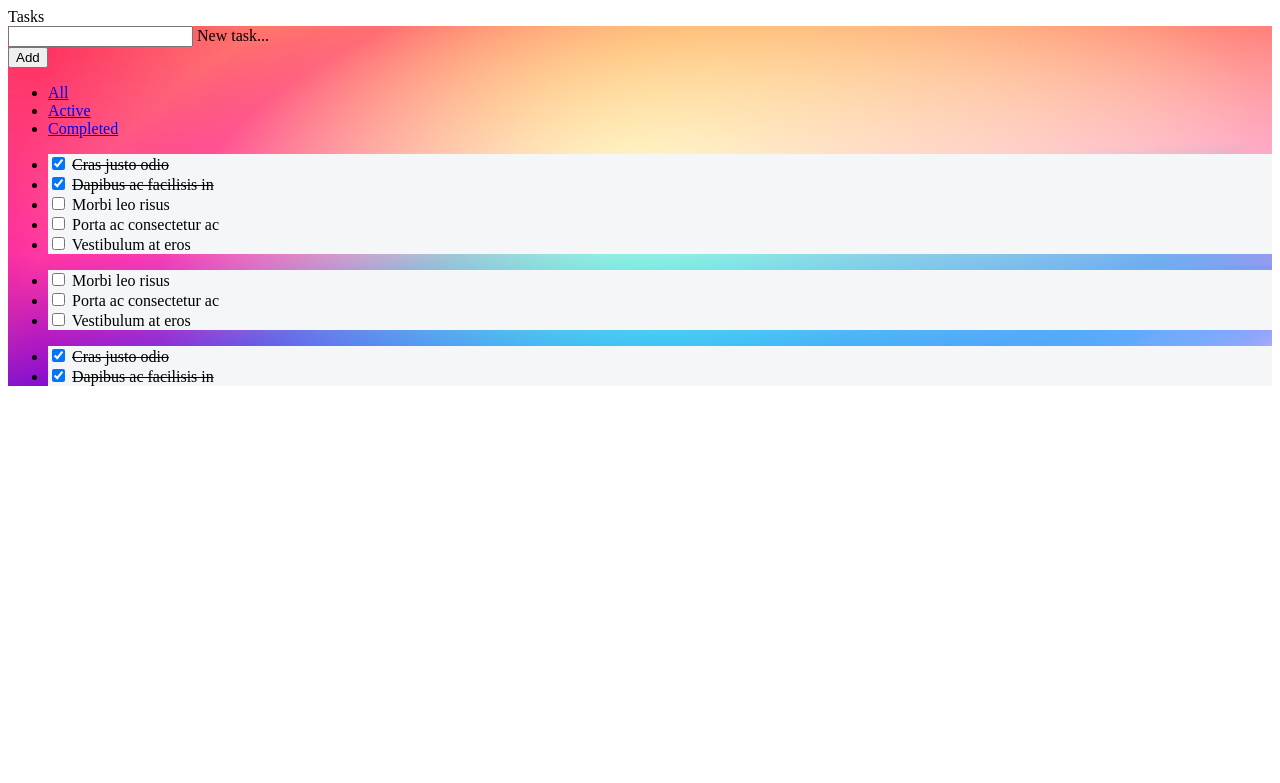
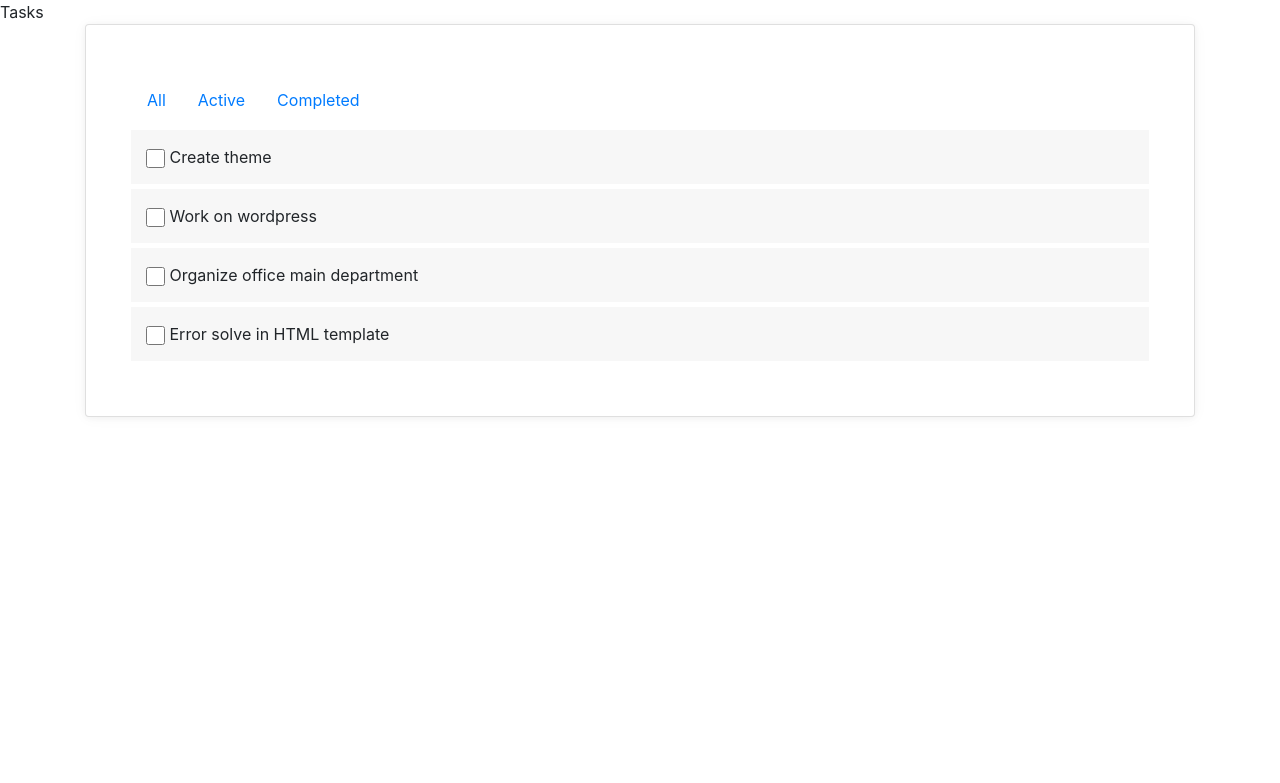
Before and after one commit to AlbandariAljabri/Anjezha, a Django app: page /display/task/ in a window 1280 px wide. Shown: the top 783 px of the page. Run offline with Django 5.2, Linux system fonts and the light colour scheme; some libraries are stand-ins or nearby versions.

Commit message:
done display task, added css sheet and js file :)

```diff
--- /dev/null
+++ b/Anjezha/main/static/css/style.css
@@ -0,0 +1,102 @@
+
+body{
+    margin-top:20px;
+    background: #f8f8f8;
+}
+
+.todo-nav {
+    margin-top: 10px
+}
+
+.todo-list {
+    margin: 10px 0
+}
+
+.todo-list .todo-item {
+    padding: 15px;
+    margin: 5px 0;
+    border-radius: 0;
+    background: #f7f7f7
+}
+
+.todo-list.only-active .todo-item.complete {
+    display: none
+}
+
+.todo-list.only-active .todo-item:not(.complete) {
+    display: block
+}
+
+.todo-list.only-complete .todo-item:not(.complete) {
+    display: none
+}
+
+.todo-list.only-complete .todo-item.complete {
+    display: block
+}
+
+.todo-list .todo-item.complete span {
+    text-decoration: line-through
+}
+
+.remove-todo-item {
+    color: #ccc;
+    visibility: hidden
+}
+
+.remove-todo-item:hover {
+    color: #5f5f5f
+}
+
+.todo-item:hover .remove-todo-item {
+    visibility: visible
+}
+
+div.checker {
+    width: 18px;
+    height: 18px
+}
+
+div.checker input,
+div.checker span {
+    width: 18px;
+    height: 18px
+}
+
+div.checker span {
+    display: -moz-inline-box;
+    display: inline-block;
+    zoom: 1;
+    text-align: center;
+    background-position: 0 -260px;
+}
+
+div.checker, div.checker input, div.checker span {
+    width: 19px;
+    height: 19px;
+}
+
+div.checker, div.radio, div.uploader {
+    position: relative;
+}
+
+div.button, div.button *, div.checker, div.checker *, div.radio, div.radio *, div.selector, div.selector *, div.uploader, div.uploader * {
+    margin: 0;
+    padding: 0;
+}
+
+div.button, div.checker, div.radio, div.selector, div.uploader {
+    display: -moz-inline-box;
+    display: inline-block;
+    zoom: 1;
+    vertical-align: middle;
+}
+
+.card {
+    padding: 25px;
+    margin-bottom: 20px;
+    border: initial;
+    background: #fff;
+    border-radius: calc(.15rem - 1px);
+    box-shadow: 0 1px 15px rgba(0,0,0,0.04), 0 1px 6px rgba(0,0,0,0.04);
+}
--- /dev/null
+++ b/Anjezha/main/static/js/java_script.js
@@ -0,0 +1,68 @@
+$( document ).ready(function() {
+
+    "use strict";
+
+    var todo = function() {
+        $('.todo-list .todo-item input').click(function() {
+        if($(this).is(':checked')) {
+            $(this).parent().parent().parent().toggleClass('complete');
+        } else {
+            $(this).parent().parent().parent().toggleClass('complete');
+        }
+    });
+
+    $('.todo-nav .all-task').click(function() {
+        $('.todo-list').removeClass('only-active');
+        $('.todo-list').removeClass('only-complete');
+        $('.todo-nav li.active').removeClass('active');
+        $(this).addClass('active');
+    });
+
+    $('.todo-nav .active-task').click(function() {
+        $('.todo-list').removeClass('only-complete');
+        $('.todo-list').addClass('only-active');
+        $('.todo-nav li.active').removeClass('active');
+        $(this).addClass('active');
+    });
+
+    $('.todo-nav .completed-task').click(function() {
+        $('.todo-list').removeClass('only-active');
+        $('.todo-list').addClass('only-complete');
+        $('.todo-nav li.active').removeClass('active');
+        $(this).addClass('active');
+    });
+
+    $('#uniform-all-complete input').click(function() {
+        if($(this).is(':checked')) {
+            $('.todo-item .checker span:not(.checked) input').click();
+        } else {
+            $('.todo-item .checker span.checked input').click();
+        }
+    });
+
+    $('.remove-todo-item').click(function() {
+        $(this).parent().remove();
+    });
+    };
+
+    todo();
+
+    $(".add-task").keypress(function (e) {
+        if ((e.which == 13)&&(!$(this).val().length == 0)) {
+            $('<div class="todo-item"><div class="checker"><span class=""><input type="checkbox"></span></div> <span>' + $(this).val() + '</span> <a href="javascript:void(0);" class="float-right remove-todo-item"><i class="icon-close"></i></a></div>').insertAfter('.todo-list .todo-item:last-child');
+            $(this).val('');
+        } else if(e.which == 13) {
+            alert('Please enter new task');
+        }
+        $(document).on('.todo-list .todo-item.added input').click(function() {
+            if($(this).is(':checked')) {
+                $(this).parent().parent().parent().toggleClass('complete');
+            } else {
+                $(this).parent().parent().parent().toggleClass('complete');
+            }
+        });
+        $('.todo-list .todo-item.added .remove-todo-item').click(function() {
+            $(this).parent().remove();
+        });
+    });
+});
--- a/Anjezha/main/templates/main/base.html
+++ b/Anjezha/main/templates/main/base.html
@@ -1,3 +1,30 @@
-{%block title %} {% endblock %}
+{% load static %}
 
-{%block content %} {% endblock %}
+<!DOCTYPE html>
+<html lang="en">
+<head>
+    <meta charset="UTF-8">
+    <meta name="viewport" content="width=device-width, initial-scale=1.0">
+    {%block title %} {% endblock %}
+
+    <link href="{% static 'css/style.css' %}" rel="stylesheet"/>
+    <link rel='stylesheet' href='https://cdn.jsdelivr.net/npm/bootstrap@4.4.1/dist/css/bootstrap.min.css'>
+
+
+</head>
+<body>
+
+
+{%block content %}
+
+{% endblock %}
+
+<script src="https://code.jquery.com/jquery-3.6.4.min.js"></script>
+<script src="{% static 'path/to/bootstrap.bundle.min.js' %}"></script>
+<script src="{% static 'js/java_script.js' %}"></script>
+
+
+
+
+</body>
+</html>
--- a/Anjezha/service/templates/service/display_task.html
+++ b/Anjezha/service/templates/service/display_task.html
@@ -1,127 +1,50 @@
 {% extends 'main/base.html' %}
 
-{% block title %}  Tasks  {% endblock %}
+
+{% block title %} Tasks {% endblock %}
+
+
 
 
 {% block content %}
-<style>
-    .gradient-custom {
-  background: radial-gradient(50% 123.47% at 50% 50%, #00ff94 0%, #720059 100%),
-    linear-gradient(121.28deg, #669600 0%, #ff0000 100%),
-    linear-gradient(360deg, #0029ff 0%, #8fff00 100%),
-    radial-gradient(100% 164.72% at 100% 100%, #6100ff 0%, #00ff57 100%),
-    radial-gradient(100% 148.07% at 0% 0%, #fff500 0%, #51d500 100%);
-  background-blend-mode: screen, color-dodge, overlay, difference, normal;
-}
-</style>
 
+<div class="container">
+    <div class="row">
+        <div class="col-md-12">
+            <div class="card card-white">
+                <div class="card-body">
 
-<section class="vh-100 gradient-custom">
-    <div class="container py-5 h-100">
-      <div class="row d-flex justify-content-center align-items-center h-100">
-        <div class="col col-xl-10">
+                    <ul class="nav nav-pills todo-nav">
+                        <li role="presentation" class="nav-item all-task active"><a href="#" class="nav-link">All</a></li>
+                        <li role="presentation" class="nav-item active-task"><a href="#" class="nav-link">Active</a></li>
+                        <li role="presentation" class="nav-item completed-task"><a href="#" class="nav-link">Completed</a></li>
+                    </ul>
+                    <div class="todo-list">
+                        <div class="todo-item">
+                            <div class="checker"><span class=""><input type="checkbox"></span></div>
+                            <span>Create theme</span>
+                            <a href="javascript:void(0);" class="float-right remove-todo-item"><i class="icon-close"></i></a>
+                        </div>
+                        <div class="todo-item">
+                            <div class="checker"><span class=""><input type="checkbox"></span></div>
+                            <span>Work on wordpress</span>
+                            <a href="javascript:void(0);" class="float-right remove-todo-item"><i class="icon-close"></i></a>
+                        </div>
 
-          <div class="card">
-            <div class="card-body p-5">
-
-              <form class="d-flex justify-content-center align-items-center mb-4">
-                <div class="form-outline flex-fill">
-                  <input type="text" id="form2" class="form-control" />
-                  <label class="form-label" for="form2">New task...</label>
+                        <div class="todo-item">
+                            <div class="checker"><span class=""><input type="checkbox"></span></div>
+                            <span>Organize office main department</span>
+                            <a href="javascript:void(0);" class="float-right remove-todo-item"><i class="icon-close"></i></a>
+                        </div>
+                        <div class="todo-item">
+                            <div class="checker"><span><input type="checkbox"></span></div>
+                            <span>Error solve in HTML template</span>
+                            <a href="javascript:void(0);" class="float-right remove-todo-item"><i class="icon-close"></i></a>
+                        </div>
+                    </div>
                 </div>
-                <button type="submit" class="btn btn-info ms-2">Add</button>
-              </form>
-
-              <!-- Tabs navs -->
-              <ul class="nav nav-tabs mb-4 pb-2" id="ex1" role="tablist">
-                <li class="nav-item" role="presentation">
-                  <a class="nav-link active" id="ex1-tab-1" data-mdb-toggle="tab" href="#ex1-tabs-1" role="tab"
-                    aria-controls="ex1-tabs-1" aria-selected="true">All</a>
-                </li>
-                <li class="nav-item" role="presentation">
-                  <a class="nav-link" id="ex1-tab-2" data-mdb-toggle="tab" href="#ex1-tabs-2" role="tab"
-                    aria-controls="ex1-tabs-2" aria-selected="false">Active</a>
-                </li>
-                <li class="nav-item" role="presentation">
-                  <a class="nav-link" id="ex1-tab-3" data-mdb-toggle="tab" href="#ex1-tabs-3" role="tab"
-                    aria-controls="ex1-tabs-3" aria-selected="false">Completed</a>
-                </li>
-              </ul>
-              <!-- Tabs navs -->
-
-              <!-- Tabs content -->
-              <div class="tab-content" id="ex1-content">
-                <div class="tab-pane fade show active" id="ex1-tabs-1" role="tabpanel"
-                  aria-labelledby="ex1-tab-1">
-                  <ul class="list-group mb-0">
-                    <li class="list-group-item d-flex align-items-center border-0 mb-2 rounded"
-                      style="background-color: #f4f6f7;">
-                      <input class="form-check-input me-2" type="checkbox" value="" aria-label="..." checked />
-                      <s>Cras justo odio</s>
-                    </li>
-                    <li class="list-group-item d-flex align-items-center border-0 mb-2 rounded"
-                      style="background-color: #f4f6f7;">
-                      <input class="form-check-input me-2" type="checkbox" value="" aria-label="..." checked />
-                      <s>Dapibus ac facilisis in</s>
-                    </li>
-                    <li class="list-group-item d-flex align-items-center border-0 mb-2 rounded"
-                      style="background-color: #f4f6f7;">
-                      <input class="form-check-input me-2" type="checkbox" value="" aria-label="..." />
-                      Morbi leo risus
-                    </li>
-                    <li class="list-group-item d-flex align-items-center border-0 mb-2 rounded"
-                      style="background-color: #f4f6f7;">
-                      <input class="form-check-input me-2" type="checkbox" value="" aria-label="..." />
-                      Porta ac consectetur ac
-                    </li>
-                    <li class="list-group-item d-flex align-items-center border-0 mb-0 rounded"
-                      style="background-color: #f4f6f7;">
-                      <input class="form-check-input me-2" type="checkbox" value="" aria-label="..." />
-                      Vestibulum at eros
-                    </li>
-                  </ul>
-                </div>
-                <div class="tab-pane fade" id="ex1-tabs-2" role="tabpanel" aria-labelledby="ex1-tab-2">
-                  <ul class="list-group mb-0">
-                    <li class="list-group-item d-flex align-items-center border-0 mb-2 rounded"
-                      style="background-color: #f4f6f7;">
-                      <input class="form-check-input me-2" type="checkbox" value="" aria-label="..." />
-                      Morbi leo risus
-                    </li>
-                    <li class="list-group-item d-flex align-items-center border-0 mb-2 rounded"
-                      style="background-color: #f4f6f7;">
-                      <input class="form-check-input me-2" type="checkbox" value="" aria-label="..." />
-                      Porta ac consectetur ac
-                    </li>
-                    <li class="list-group-item d-flex align-items-center border-0 mb-0 rounded"
-                      style="background-color: #f4f6f7;">
-                      <input class="form-check-input me-2" type="checkbox" value="" aria-label="..." />
-                      Vestibulum at eros
-                    </li>
-                  </ul>
-                </div>
-                <div class="tab-pane fade" id="ex1-tabs-3" role="tabpanel" aria-labelledby="ex1-tab-3">
-                  <ul class="list-group mb-0">
-                    <li class="list-group-item d-flex align-items-center border-0 mb-2 rounded"
-                      style="background-color: #f4f6f7;">
-                      <input class="form-check-input me-2" type="checkbox" value="" aria-label="..." checked />
-                      <s>Cras justo odio</s>
-                    </li>
-                    <li class="list-group-item d-flex align-items-center border-0 mb-2 rounded"
-                      style="background-color: #f4f6f7;">
-                      <input class="form-check-input me-2" type="checkbox" value="" aria-label="..." checked />
-                      <s>Dapibus ac facilisis in</s>
-                    </li>
-                  </ul>
-                </div>
-              </div>
-              <!-- Tabs content -->
-
             </div>
-          </div>
-
         </div>
-      </div>
     </div>
-  </section>
+</div>
 {% endblock %}
```
